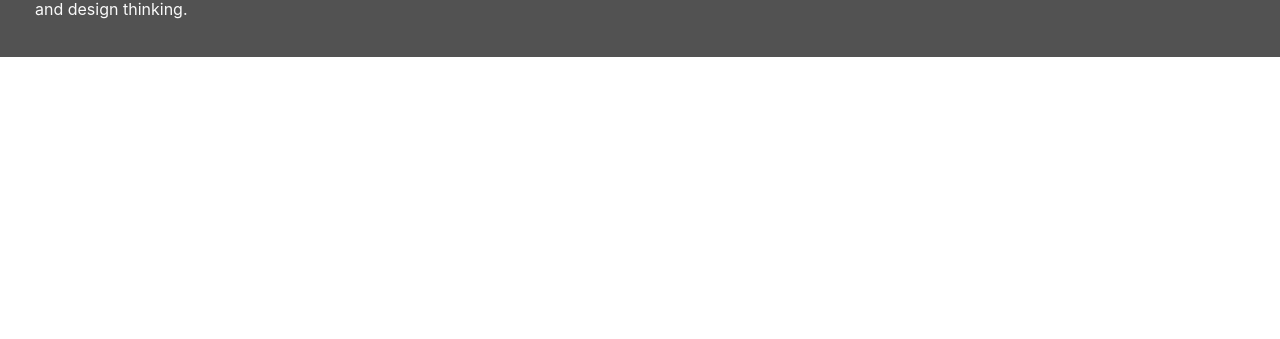
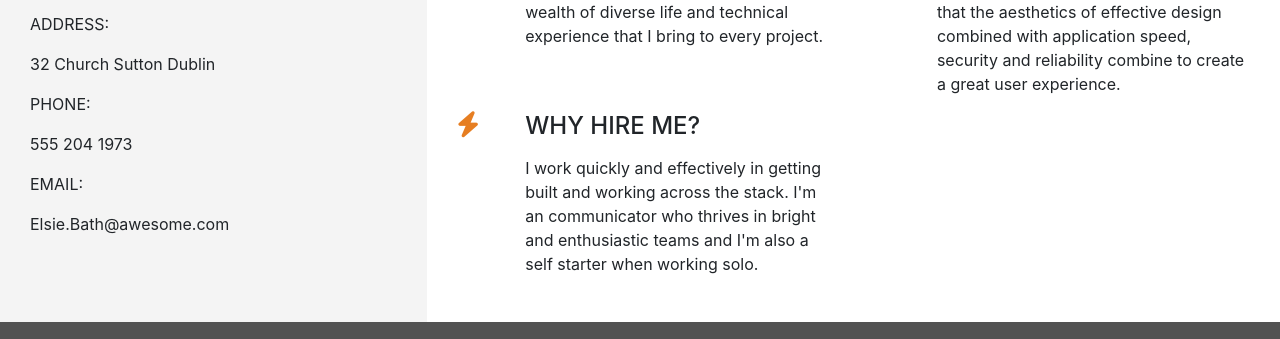
Before and after one commit to Shane-Bath/Resume-project, a plain HTML site: page index.html in a window 1280 px wide. Shown: the part 535-874 px from the top of the page. Before the commit the page ends 800 px from the top, so only its background shows below. Drawn offline with nearby package versions, Linux system fonts and the light colour scheme.

Commit message:
Add personal info section

```diff
--- a/assets/css/style.css
+++ b/assets/css/style.css
@@ -19,6 +19,9 @@
 }
 .ui-menu-color-download {
     background-color: #525252;
+}
+.bg-color-personal-info {
+    background-color: #f4f4f4;
 }
 
 /* -------------------- special passings/margins/text */
@@ -48,13 +51,14 @@ h4 {
     display: table-cell;
     padding: 0 30px 30px;
     float: none;
-    margin-top: 25px;
-    margin-bottom: 40px;
+
 }
 
 .section-heading {
     font-family: 'Exo', sans-serif;
     font-weight: 300;
+    margin-top: 25px;
+    margin-bottom: 40px;
 
 }
 
@@ -198,3 +202,14 @@ footer {
 #footer-details {
     padding: 20px;
 }
+
+/* -------------------- three reasons */
+
+.three-reasons-icon {
+    font-size: 26px;
+    color: #e67e22;
+}
+
+.three-reasons-heading {
+    margin-bottom: 15px;
+}
--- a/index.html
+++ b/index.html
@@ -64,25 +64,127 @@
     </header>
 
     <section class="container-fluid">
-        <div class="row row-table">
+        <div class="row">
+            <div class="col-md-4 bg-color-personal-info section-column">
+                <div class="row">
+                    <div class="col-12">
+                        <h3 class="section-heading uppercase">
+                            Personal info
+                        </h3>
+                    </div>
+                </div>
+                <div class="personal-info-items">
+                    <div class="key">
+                        <p class="uppercase">
+                            Name:
+                        </p>
+                    </div>
+                    <div class="value">
+                        <p>
+                            Elsie Bath
+                        </p>
+                    </div>
+                </div>
+                <div class="personal-info-items">
+                    <div class="key">
+                        <p class="uppercase">
+                            Address:
+                        </p>
+                    </div>
+                    <div class="value">
+                        <p>
+                            32 Church
+                            Sutton
+                            Dublin
+                        </p>
+                    </div>
+                </div>
+                <div class="personal-info-items">
+                    <div class="key">
+                        <p class="uppercase">
+                            phone:
+                        </p>
+                    </div>
+                    <div class="value">
+                        <p>
+                            555 204 1973
+                        </p>
+                    </div>
+                </div>
+                <div class="personal-info-items">
+                    <div class="key">
+                        <p class="uppercase">
+                            Email:
+                        </p>
+                    </div>
+                    <div class="value">
+                        <p>
+                            Elsie.Bath@awesome.com
+                        </p>
+                    </div>
+                </div>
+            </div>
             <div class="col-md-8 bg-color-three-reasons section-column">
                 <div class="row">
                     <div class="col">
                         <h3 class="section-heading uppercase">About me</h3>
                     </div>
                 </div>
+                <div class="row">
+                    <div class="col-10 offset-1 offset-sm-0 col-sm-4 col-md-6">
+                        <div class="row">
+                            <div class="col-2">
+                                <i class="three-reasons-icon fa fa-question" aria-hidden="true"></i>
+                            </div>
+                            <div class="col-10">
+                                <h4 class="three-reasons-heading uppercase">What do I do?</h4>
+                                <p>
+                                    I'am a skilled Full Stack Developer with a wealth of diverse life and
+                                    technical experience that I bring to every project.
+                                </p>
+                            </div>
+                        </div>
+                    </div>
+                    <div class="col-10 offset-1 offset-sm-0 col-sm-4 col-md-6">
+                        <div class="row">
+                            <div class="col-2">
+                                <i class="three-reasons-icon fa fa-thumbs-up" aria-hidden="true"></i>
+                            </div>
+                            <div class="col-10">
+                                <h4 class="three-reasons-heading uppercase">How do I do it?</h4>
+                                <p>
+                                    I follow form as well as function. I Know that the aesthetics of effective
+                                    design combined with application speed, security and reliability combine to create a
+                                    great user experience.
+                                </p>
+                            </div>
+                        </div>
+                    </div>
+                    <div class="col-10 offset-1 offset-sm-0 col-sm-4 col-md-6">
+                        <div class="row">
+                            <div class="col-2">
+                                <i class="three-reasons-icon fa fa-bolt" aria-hidden="true"></i>
+                            </div>
+                            <div class="col-10">
+                                <h4 class="three-reasons-heading uppercase">Why hire me?</h4>
+                                <p>
+                                    I work quickly and effectively in getting built and working across the stack. I'm an
+                                    communicator who thrives in bright and enthusiastic teams and I'm also a self
+                                    starter when working solo.
+
+                            </div>
+                        </div>
+                    </div>
+                </div>
             </div>
         </div>
-
-
-
     </section>
-
     <footer class="container-fluid">
         <div id="footer-details" class="row">
             <div class="col-sm-4">
                 <h5 class="uppercase genral-sub">About</h5>
-                <p class="inline-block">Full Stack Web Developer. Skilled in everything from HTML to Heroku. The capacity for structural and design thinking.</p>
+                <p class="inline-block">Full Stack Web Developer. Skilled in everything from HTML to Heroku. The
+                    capacity for structural and design thinking.</p>
 
             </div>
             <div class="col-sm-4">
```
